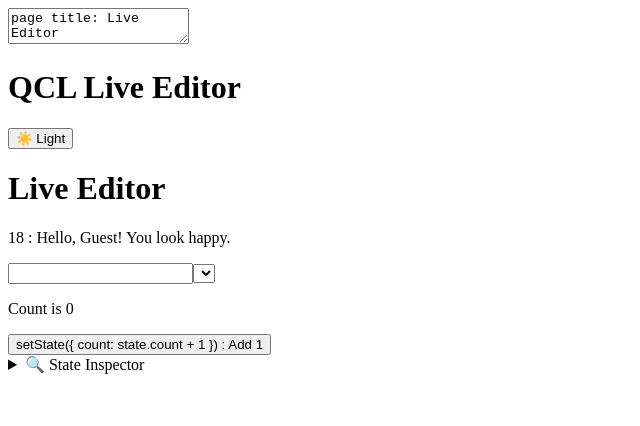
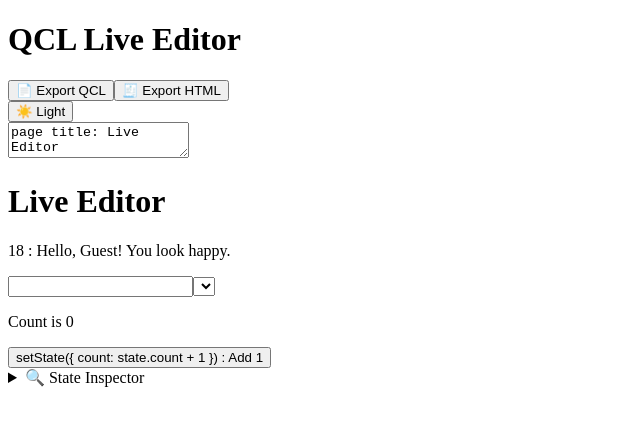
Before and after one commit to build-africa-eng/qcl, a Next.js app: page /editor in a window 1280 px wide. Shown: the top 426 px of the page, without its empty margins (0-640 px from the left). Built offline with nearby package versions, Linux system fonts and the light colour scheme.

Commit message:
Update editor.tsx

```diff
--- a/src/pages/editor.tsx
+++ b/src/pages/editor.tsx
@@ -2,6 +2,7 @@ import { useState } from 'react';
 import { parseQCL } from '@/lib/qcl-parser';
 import ThemeToggle from '@/components/ThemeToggle';
 import QCLPreview from '@/components/QCLPreview';
+import { ExportButtons } from '@/components/ExportButtons';
 
 const defaultQCL = `page title: Live Editor
 
@@ -22,18 +23,33 @@ export default function EditorPage() {
   const ast = parseQCL(qcl);
 
   return (
+    <div className="min-h-screen bg-white text-black dark:bg-gray-900 dark:text-white transition-colors">
+      {/* Header */}
+      <div className="flex items-center justify-between px-6 py-4 border-b border-gray-200 dark:border-gray-700">
+        <h1 className="text-xl font-semibold">QCL Live Editor</h1>
+        <div className="flex gap-4">
+          <ExportButtons
+            qcl={qcl}
+            html={`<html><body>${document?.getElementById('preview')?.innerHTML || ''}</body></html>`}
+          />
+          <ThemeToggle />
+        </div>
+      </div>
+
+      {/* Main Editor + Preview */}
       <div className="grid grid-cols-1 md:grid-cols-2 gap-6 p-6">
         <textarea
           value={qcl}
           onChange={e => setQcl(e.target.value)}
-        className="w-full h-[500px] p-4 border rounded font-mono text-sm resize-none"
+          className="w-full h-[500px] p-4 border rounded font-mono text-sm resize-none bg-gray-100 dark:bg-gray-800 dark:text-white"
         />
-      <div className="p-4 flex items-center justify-between">
-  <h1 className="text-lg font-semibold">QCL Live Editor</h1>
-  <ThemeToggle />
+
+        <div
+          id="preview"
+          className="border rounded p-4 bg-white dark:bg-gray-800 shadow"
+        >
+          <QCLPreview ast={ast} />
         </div>
-      <div className="border rounded p-4 bg-white shadow">
-        <QCLPreview ast={ast} />
       </div>
     </div>
   );
```
Lines whose indentation alone changed are shown as unchanged.
